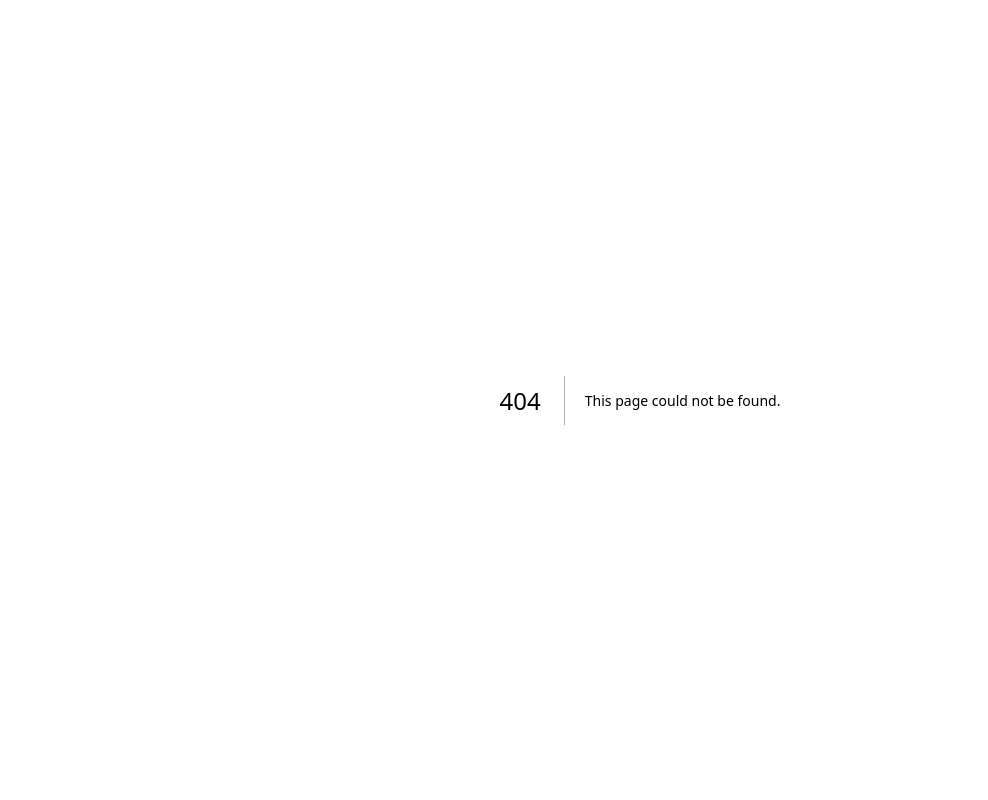
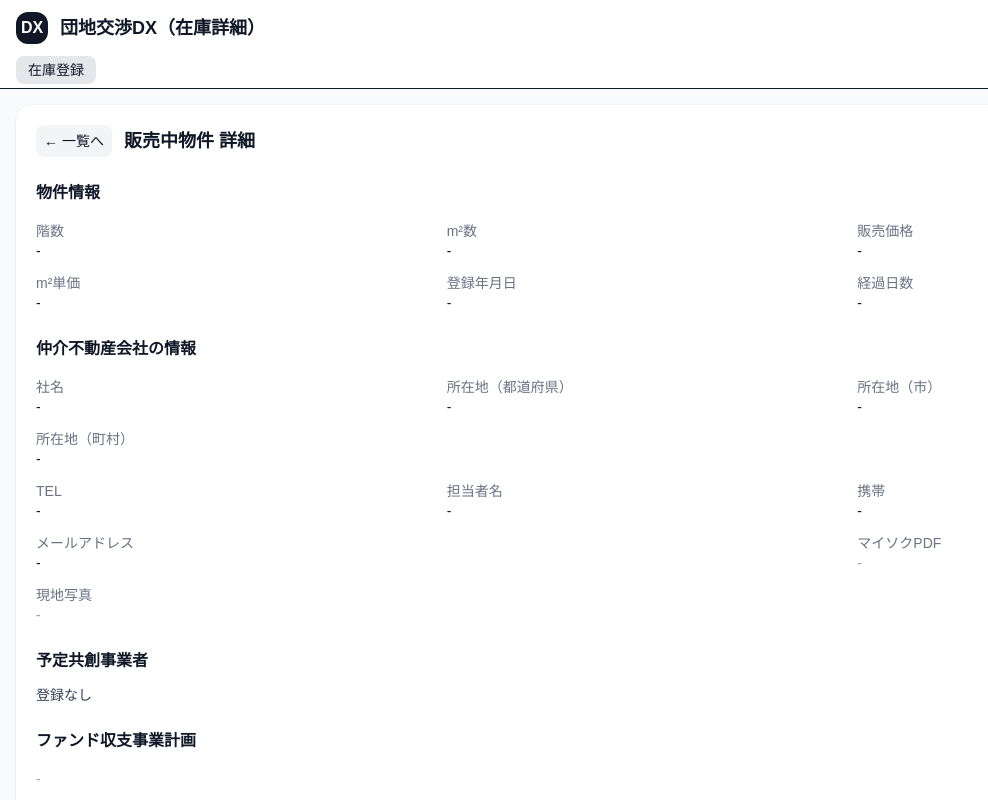
Before and after one commit to strictly-es/supabase-minapp, a Next.js app: page /sample/pattern_2_list/tab-stock/1 in a window 1280 px wide. Before the commit this address had no page. Shown: the top 800 px of the page, without its empty margins (0-988 px from the left). Built offline with nearby package versions, Linux system fonts and the light colour scheme; no server answers; the database is empty.

Commit message:
stock list detail

```diff
--- /dev/null
+++ b/app/sample/pattern_2_list/tab-stock/[stockId]/page.tsx
@@ -0,0 +1,180 @@
+'use client'
+
+import { useEffect, useMemo, useState } from 'react'
+import Link from 'next/link'
+import { useParams } from 'next/navigation'
+import { getSupabase } from '@/lib/supabaseClient'
+
+type Stock = {
+  id: string
+  estate_entry_id: string
+  floor: number | null
+  area_sqm: number | null
+  list_price: number | null
+  registered_date: string | null
+  stock_mysoku_path: string | null
+  broker_name: string | null
+  broker_pref: string | null
+  broker_city: string | null
+  broker_town: string | null
+  broker_tel: string | null
+  broker_person: string | null
+  broker_mobile: string | null
+  broker_email: string | null
+  broker_mysoku_url: string | null
+  broker_photo_url: string | null
+  fundplan_url: string | null
+  status: string | null
+}
+
+function yen(n: number): string { return n.toLocaleString('ja-JP') }
+function parseDate(s: string | null): string { if (!s) return '-'; const d = new Date(s); return isNaN(+d) ? '-' : d.toLocaleDateString('ja-JP') }
+
+export default function StockDetailPage() {
+  const supabase = getSupabase()
+  const params = useParams<{ stockId: string }>()
+  const stockId = params?.stockId as string | undefined
+
+  const [row, setRow] = useState<Stock | null>(null)
+  const [signedUrl, setSignedUrl] = useState<string | null>(null)
+  const [msg, setMsg] = useState<string>('')
+
+  useEffect(() => {
+    let mounted = true
+    async function run() {
+      try {
+        if (!stockId) return
+        const { data, error } = await supabase
+          .from('estate_stocks')
+          .select('id, estate_entry_id, floor, area_sqm, list_price, registered_date, stock_mysoku_path, broker_name, broker_pref, broker_city, broker_town, broker_tel, broker_person, broker_mobile, broker_email, broker_mysoku_url, broker_photo_url, fundplan_url, status')
+          .eq('id', stockId)
+          .maybeSingle()
+        if (error) throw error
+        const s = (data ?? null) as Stock | null
+        if (mounted) setRow(s)
+        if (s?.stock_mysoku_path) {
+          const { data: signed } = await supabase.storage.from('uploads').createSignedUrl(s.stock_mysoku_path, 600)
+          if (mounted) setSignedUrl(signed?.signedUrl ?? null)
+        }
+      } catch (e: unknown) {
+        console.error(e)
+        if (mounted) setMsg('読み込みに失敗しました')
+      }
+    }
+    run()
+    return () => { mounted = false }
+  }, [supabase, stockId])
+
+  const derived = useMemo(() => {
+    if (!row) return null
+    const area = typeof row.area_sqm === 'number' ? row.area_sqm : NaN
+    const price = typeof row.list_price === 'number' ? row.list_price : NaN
+    const unit = isFinite(area) && area > 0 && isFinite(price) ? Math.round(price / area) : NaN
+    let elapsed: string = '-'
+    const d = row.registered_date
+    if (d) {
+      const dt = new Date(d)
+      if (!isNaN(+dt)) {
+        const today = new Date()
+        const days = Math.max(0, Math.round((+today - +dt) / 86400000))
+        elapsed = `${days}日`
+      }
+    }
+    return { unit, elapsed }
+  }, [row])
+
+  return (
+    <div className="bg-gray-50 text-gray-900 min-h-screen">
+      <header className="bg-white border-b sticky top-0 z-50">
+        <div className="max-w-7xl mx-auto px-4 py-3 flex items-center justify-between">
+          <div className="flex items-center gap-3">
+            <div className="h-8 w-8 rounded-xl bg-gray-900 text-white grid place-items-center font-bold">DX</div>
+            <h1 className="text-lg font-semibold">団地交渉DX（在庫詳細）</h1>
+          </div>
+          <div className="flex items-center gap-2" />
+        </div>
+        <nav className="max-w-7xl mx-auto px-4 pb-2 pt-1">
+          <ul className="flex flex-wrap gap-2 text-sm">
+            {row?.estate_entry_id && (
+              <li><Link href={`/sample/pattern_2_list/tab-detail/${row.estate_entry_id}`} className="tabbtn px-3 py-1.5 rounded-lg bg-gray-200">詳細</Link></li>
+            )}
+            <li><Link href="/sample/pattern_2_list/tab-stock-reg" className="tabbtn px-3 py-1.5 rounded-lg bg-gray-200">在庫登録</Link></li>
+          </ul>
+        </nav>
+      </header>
+
+      <main className="max-w-7xl mx-auto p-4 space-y-6">
+        <section className="tab active">
+          <div className="bg-white rounded-2xl shadow p-5 space-y-6">
+            <div className="flex items-center justify-between">
+              <div className="flex items-center gap-3">
+                {row?.estate_entry_id ? (
+                  <Link href={`/sample/pattern_2_list/tab-detail/${row.estate_entry_id}`} className="px-2 py-1.5 rounded-lg bg-gray-100 text-sm">← 詳細へ</Link>
+                ) : (
+                  <Link href="/sample/pattern_2_list/tab-list" className="px-2 py-1.5 rounded-lg bg-gray-100 text-sm">← 一覧へ</Link>
+                )}
+                <h2 className="text-lg font-semibold">販売中物件 詳細</h2>
+              </div>
+            </div>
+
+            <section className="space-y-4">
+              <h3 className="font-semibold">物件情報</h3>
+              <dl className="grid md:grid-cols-3 gap-y-3 gap-x-6 text-sm">
+                <div><dt className="text-gray-500">階数</dt><dd>{row?.floor ?? '-'}</dd></div>
+                <div><dt className="text-gray-500">m²数</dt><dd className="num">{typeof row?.area_sqm === 'number' ? row.area_sqm.toFixed(2) : '-'}</dd></div>
+                <div><dt className="text-gray-500">販売価格</dt><dd className="num">{typeof row?.list_price === 'number' ? yen(row.list_price) : '-'}</dd></div>
+                <div><dt className="text-gray-500">m²単価</dt><dd className="num">{derived && !isNaN(derived.unit) ? `${derived.unit.toLocaleString('ja-JP')}` : '-'}</dd></div>
+                <div><dt className="text-gray-500">登録年月日</dt><dd>{parseDate(row?.registered_date ?? null)}</dd></div>
+                <div><dt className="text-gray-500">経過日数</dt><dd>{derived?.elapsed ?? '-'}</dd></div>
+              </dl>
+            </section>
+
+            <section className="space-y-4">
+              <h3 className="font-semibold">仲介不動産会社の情報</h3>
+              <dl className="grid md:grid-cols-3 gap-y-3 gap-x-6 text-sm">
+                <div><dt className="text-gray-500">社名</dt><dd>{row?.broker_name || '-'}</dd></div>
+                <div><dt className="text-gray-500">所在地（都道府県）</dt><dd>{row?.broker_pref || '-'}</dd></div>
+                <div><dt className="text-gray-500">所在地（市）</dt><dd>{row?.broker_city || '-'}</dd></div>
+                <div className="md:col-span-3"><dt className="text-gray-500">所在地（町村）</dt><dd>{row?.broker_town || '-'}</dd></div>
+                <div><dt className="text-gray-500">TEL</dt><dd>{row?.broker_tel || '-'}</dd></div>
+                <div><dt className="text-gray-500">担当者名</dt><dd>{row?.broker_person || '-'}</dd></div>
+                <div><dt className="text-gray-500">携帯</dt><dd>{row?.broker_mobile || '-'}</dd></div>
+                <div className="md:col-span-2"><dt className="text-gray-500">メールアドレス</dt><dd>{row?.broker_email || '-'}</dd></div>
+                <div><dt className="text-gray-500">マイソクPDF</dt><dd>{row?.broker_mysoku_url ? <a href={row.broker_mysoku_url} className="text-blue-600 underline" target="_blank" rel="noopener noreferrer">開く</a> : (signedUrl ? <a href={signedUrl} className="text-blue-600 underline" target="_blank" rel="noopener noreferrer">開く（Storage）</a> : <span className="text-gray-400">-</span>)}</dd></div>
+                <div><dt className="text-gray-500">現地写真</dt><dd>{row?.broker_photo_url ? <a href={row.broker_photo_url} className="text-blue-600 underline" target="_blank" rel="noopener noreferrer">開く</a> : <span className="text-gray-400">-</span>}</dd></div>
+              </dl>
+            </section>
+
+            <section className="space-y-3">
+              <h3 className="font-semibold">予定共創事業者</h3>
+              <div className="text-sm text-gray-700">登録なし</div>
+            </section>
+
+            <section className="space-y-4">
+              <h3 className="font-semibold">ファンド収支事業計画</h3>
+              <div className="text-sm">{row?.fundplan_url ? <a href={row.fundplan_url} className="text-blue-600 underline" target="_blank" rel="noopener noreferrer">開く</a> : <span className="text-gray-400">-</span>}</div>
+            </section>
+
+            <section className="space-y-4">
+              <h3 className="font-semibold">ステータス</h3>
+              <div className="text-sm">{row?.status || '-'}</div>
+            </section>
+
+            <div className="flex items-center justify-end gap-2">
+              {row?.estate_entry_id ? (
+                <Link href={`/sample/pattern_2_list/tab-detail/${row.estate_entry_id}`} className="px-3 py-1.5 rounded-lg bg-gray-100 text-sm">詳細に戻る</Link>
+              ) : (
+                <Link href="/sample/pattern_2_list/tab-list" className="px-3 py-1.5 rounded-lg bg-gray-100 text-sm">一覧へ</Link>
+              )}
+            </div>
+
+            {msg && <p className="text-xs text-red-600">{msg}</p>}
+          </div>
+        </section>
+      </main>
+      <style jsx global>{`
+        .num { font-variant-numeric: tabular-nums; }
+      `}</style>
+    </div>
+  )
+}
```
